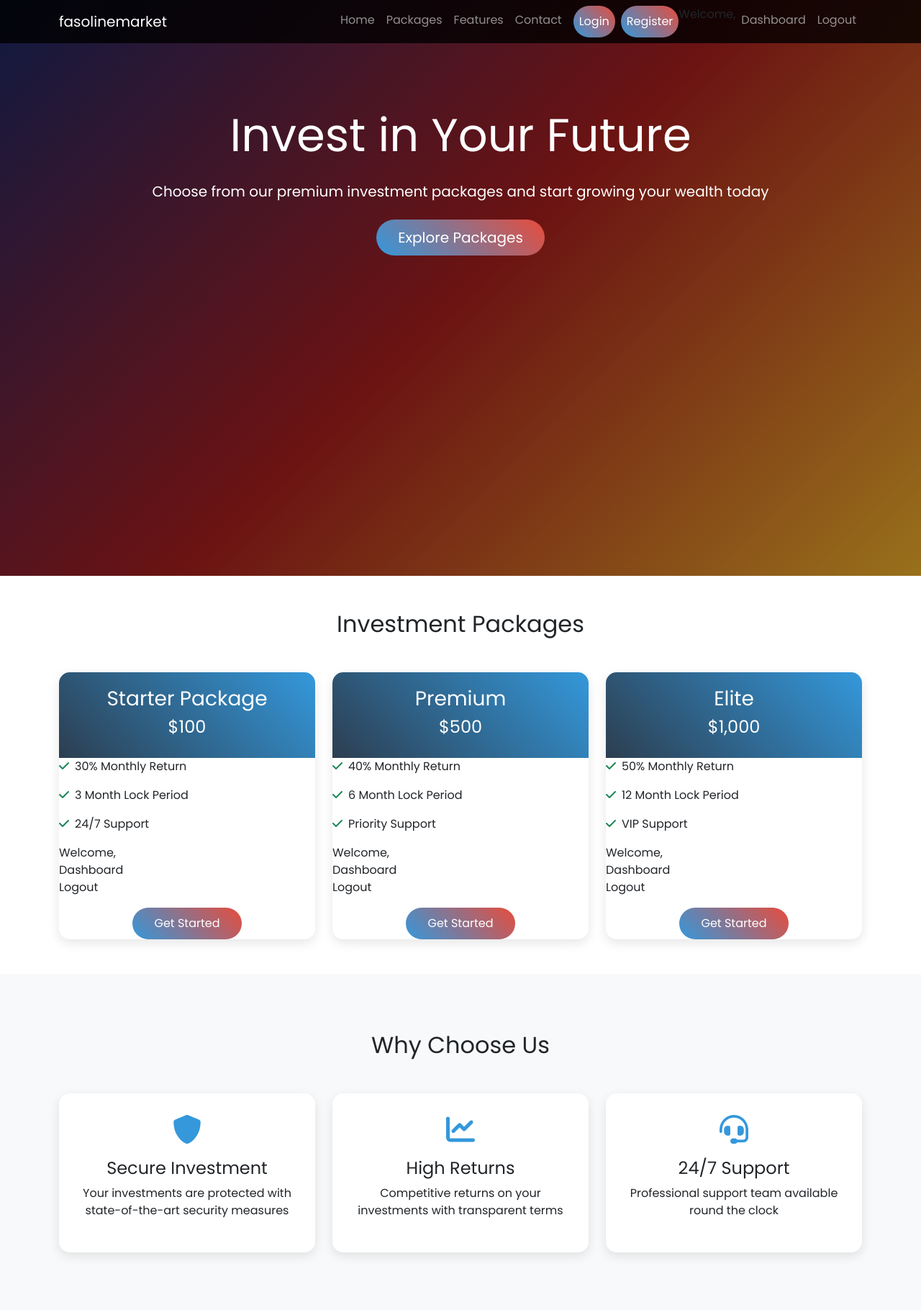
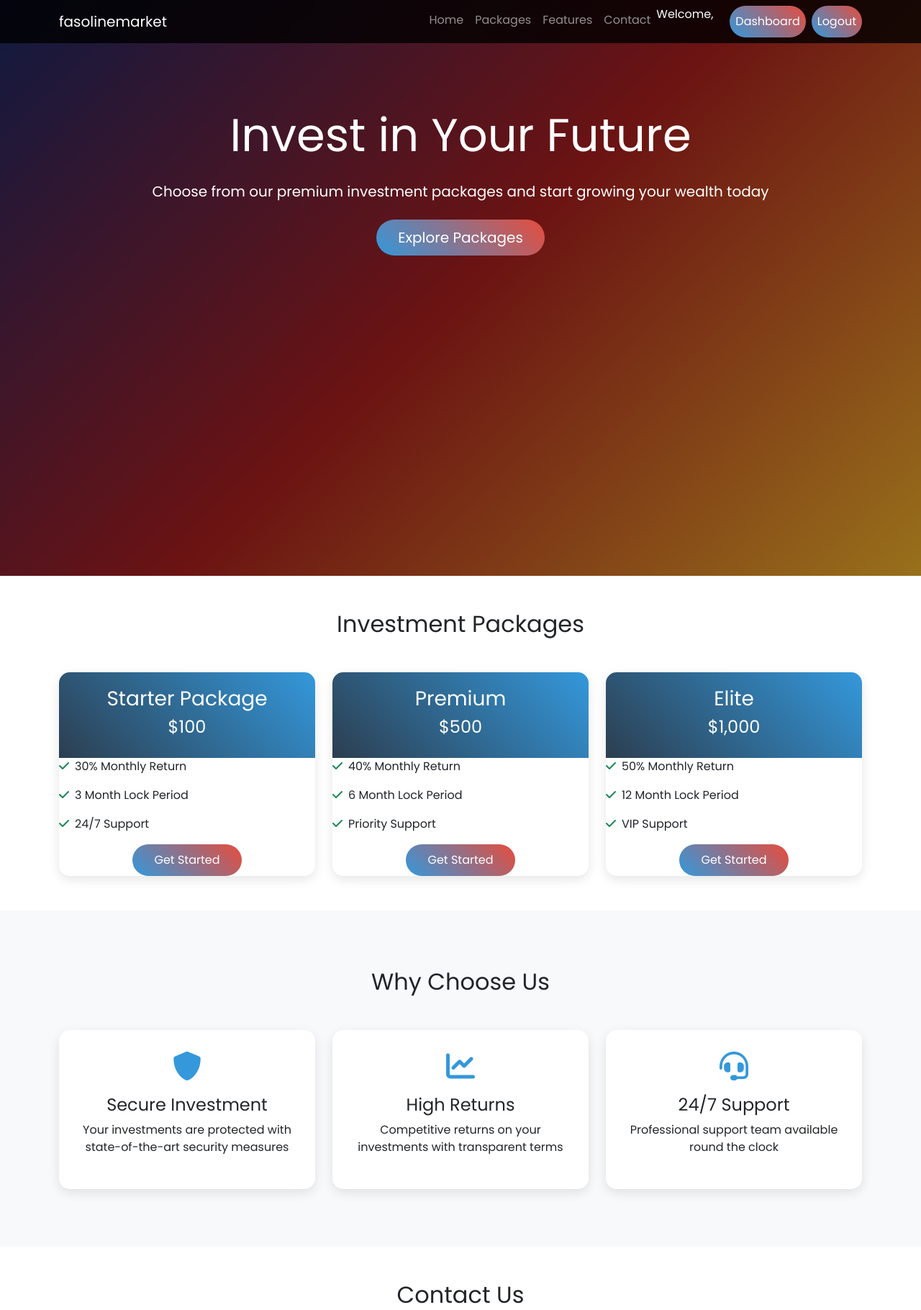
Before and after one commit to saed34123/New, a PHP site: page /index.php in a window 1280 px wide. Shown: the top 1820 px of the page at 72% size. Run offline with PHP 8.4, Linux system fonts and the light colour scheme; a user stored in the database is signed in.

Commit message:
Update index.php

```diff
--- a/index.php
+++ b/index.php
@@ -1,5 +1,6 @@
 <?php
-session_start();
+require_once 'config.php';  // يحتوي على اتصال PDO و session_start()
+
 $logged_in = isset($_SESSION['user_id']);
 $username = $logged_in ? $_SESSION['username'] : '';
 ?>
@@ -108,6 +109,12 @@
             color: var(--secondary-color);
             margin-bottom: 20px;
         }
+
+        .user-welcome {
+            color: #fff;
+            margin-right: 15px;
+            font-weight: 500;
+        }
     </style>
     <link href="https://fonts.googleapis.com/css2?family=Poppins:wght@400;700&display=swap" rel="stylesheet">
 </head>
@@ -125,18 +132,23 @@
                     <li class="nav-item"><a class="nav-link" href="#packages">Packages</a></li>
                     <li class="nav-item"><a class="nav-link" href="#features">Features</a></li>
                     <li class="nav-item"><a class="nav-link" href="#contact">Contact</a></li>
-                    <li class="nav-item"><a class="nav-link btn-custom ms-2" href="login.php">Login</a></li>
-                    <li class="nav-item"><a class="nav-link btn-custom ms-2" href="register.php">Register</a></li>
 
-                    <?php if ($logged_in): ?>
+                    <?php if (!$logged_in): ?>
+                        <li class="nav-item">
+                            <a class="nav-link btn-custom ms-2" href="login.php">Login</a>
+                        </li>
+                        <li class="nav-item">
+                            <a class="nav-link btn-custom ms-2" href="register.php">Register</a>
+                        </li>
+                    <?php else: ?>
                         <li class="nav-item">
                             <span class="user-welcome">Welcome, <?php echo htmlspecialchars($username); ?></span>
                         </li>
                         <li class="nav-item">
-                            <a class="nav-link" href="dashboard.php">Dashboard</a>
+                            <a class="nav-link btn-custom ms-2" href="dashboard.php">Dashboard</a>
                         </li>
                         <li class="nav-item">
-                            <a class="nav-link" href="logout.php">Logout</a>
+                            <a class="nav-link btn-custom ms-2" href="logout.php">Logout</a>
                         </li>
                     <?php endif; ?>
                 </ul>
@@ -160,7 +172,7 @@
         <div class="container">
             <h2 class="text-center mb-5">Investment Packages</h2>
             <div class="row g-4">
-                <!-- Starter Package Package -->
+                <!-- Starter Package -->
                 <div class="col-md-4">
                     <div class="package-card">
                         <div class="package-header text-center">
@@ -172,25 +184,6 @@
                                 <li class="mb-3"><i class="fas fa-check text-success me-2"></i>30% Monthly Return</li>
                                 <li class="mb-3"><i class="fas fa-check text-success me-2"></i>3 Month Lock Period</li>
                                 <li class="mb-3"><i class="fas fa-check text-success me-2"></i>24/7 Support</li>
-
-                    <?php if ($logged_in): ?>
-                        <li class="nav-item">
-                            <span class="user-welcome">Welcome, <?php echo htmlspecialchars($username); ?></span>
-                        </li>
-                        <li class="nav-item">
-                            <a class="nav-link" href="dashboard.php">Dashboard</a>
-                        </li>
-                        <li class="nav-item">
-                            <a class="nav-link" href="logout.php">Logout</a>
-                        </li>
-                    <?php else: ?>
-                        <li class="nav-item">
-                            <a class="nav-link" href="login.php">Login</a>
-                        </li>
-                        <li class="nav-item">
-                            <a class="nav-link" href="register.php">Register</a>
-                        </li>
-                    <?php endif; ?>
                             </ul>
                             <div class="text-center">
                                 <a href="register.php" class="btn btn-custom">Get Started</a>
@@ -211,25 +204,6 @@
                                 <li class="mb-3"><i class="fas fa-check text-success me-2"></i>40% Monthly Return</li>
                                 <li class="mb-3"><i class="fas fa-check text-success me-2"></i>6 Month Lock Period</li>
                                 <li class="mb-3"><i class="fas fa-check text-success me-2"></i>Priority Support</li>
-
-                    <?php if ($logged_in): ?>
-                        <li class="nav-item">
-                            <span class="user-welcome">Welcome, <?php echo htmlspecialchars($username); ?></span>
-                        </li>
-                        <li class="nav-item">
-                            <a class="nav-link" href="dashboard.php">Dashboard</a>
-                        </li>
-                        <li class="nav-item">
-                            <a class="nav-link" href="logout.php">Logout</a>
-                        </li>
-                    <?php else: ?>
-                        <li class="nav-item">
-                            <a class="nav-link" href="login.php">Login</a>
-                        </li>
-                        <li class="nav-item">
-                            <a class="nav-link" href="register.php">Register</a>
-                        </li>
-                    <?php endif; ?>
                             </ul>
                             <div class="text-center">
                                 <a href="register.php" class="btn btn-custom">Get Started</a>
@@ -250,25 +224,6 @@
                                 <li class="mb-3"><i class="fas fa-check text-success me-2"></i>50% Monthly Return</li>
                                 <li class="mb-3"><i class="fas fa-check text-success me-2"></i>12 Month Lock Period</li>
                                 <li class="mb-3"><i class="fas fa-check text-success me-2"></i>VIP Support</li>
-
-                    <?php if ($logged_in): ?>
-                        <li class="nav-item">
-                            <span class="user-welcome">Welcome, <?php echo htmlspecialchars($username); ?></span>
-                        </li>
-                        <li class="nav-item">
-                            <a class="nav-link" href="dashboard.php">Dashboard</a>
-                        </li>
-                        <li class="nav-item">
-                            <a class="nav-link" href="logout.php">Logout</a>
-                        </li>
-                    <?php else: ?>
-                        <li class="nav-item">
-                            <a class="nav-link" href="login.php">Login</a>
-                        </li>
-                        <li class="nav-item">
-                            <a class="nav-link" href="register.php">Register</a>
-                        </li>
-                    <?php endif; ?>
                             </ul>
                             <div class="text-center">
                                 <a href="register.php" class="btn btn-custom">Get Started</a>
@@ -350,26 +305,26 @@
                         <li><a href="#packages" class="text-white">Packages</a></li>
                         <li><a href="#features" class="text-white">Features</a></li>
                         <li><a href="#contact" class="text-white">Contact</a></li>
-
+                    </ul>
                     <?php if ($logged_in): ?>
+                        <ul class="list-unstyled">
                             <li class="nav-item">
-                            <span class="user-welcome">Welcome, <?php echo htmlspecialchars($username); ?></span>
+                                <a class="nav-link btn-custom ms-2 text-white" href="dashboard.php">Dashboard</a>
                             </li>
                             <li class="nav-item">
-                            <a class="nav-link" href="dashboard.php">Dashboard</a>
+                                <a class="nav-link btn-custom ms-2 text-white" href="logout.php">Logout</a>
+                            </li>
+                        </ul>
+                    <?php else: ?>
+                        <ul class="list-unstyled">
+                            <li class="nav-item">
+                                <a class="nav-link btn-custom ms-2 text-white" href="login.php">Login</a>
                             </li>
                             <li class="nav-item">
-                            <a class="nav-link" href="logout.php">Logout</a>
+                                <a class="nav-link btn-custom ms-2 text-white" href="register.php">Register</a>
                             </li>
-                    <?php else: ?>
-                        <li class="nav-item">
-                            <a class="nav-link" href="login.php">Login</a>
-                        </li>
-                        <li class="nav-item">
-                            <a class="nav-link" href="register.php">Register</a>
-                        </li>
+                        </ul>
                     <?php endif; ?>
-</ul>
                 </div>
                 <div class="col-md-4">
                     <h3>Contact Info</h3>
```
Lines whose indentation alone changed are shown as unchanged.
